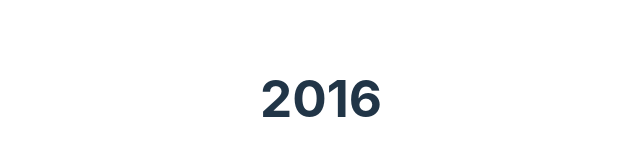
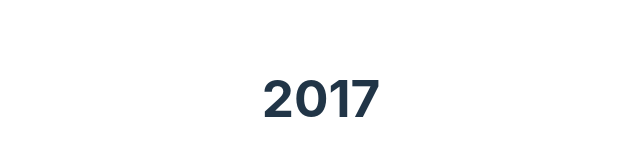
Before and after one commit to carrera328/as-svelte, a Svelte app: page / in a window 1280 px wide. Shown: the part 302-458 px from the top of the page, without its empty margins (319-959 px from the left). Built offline with nearby package versions, Linux system fonts and the light colour scheme.

Commit message:
wtf jasmin

```diff
--- a/src/App.svelte
+++ b/src/App.svelte
@@ -25,5 +25,5 @@
 </main> -->
 
 <main>
-  <h1>2016</h1>
+  <h1>2017</h1>
 </main>
```
